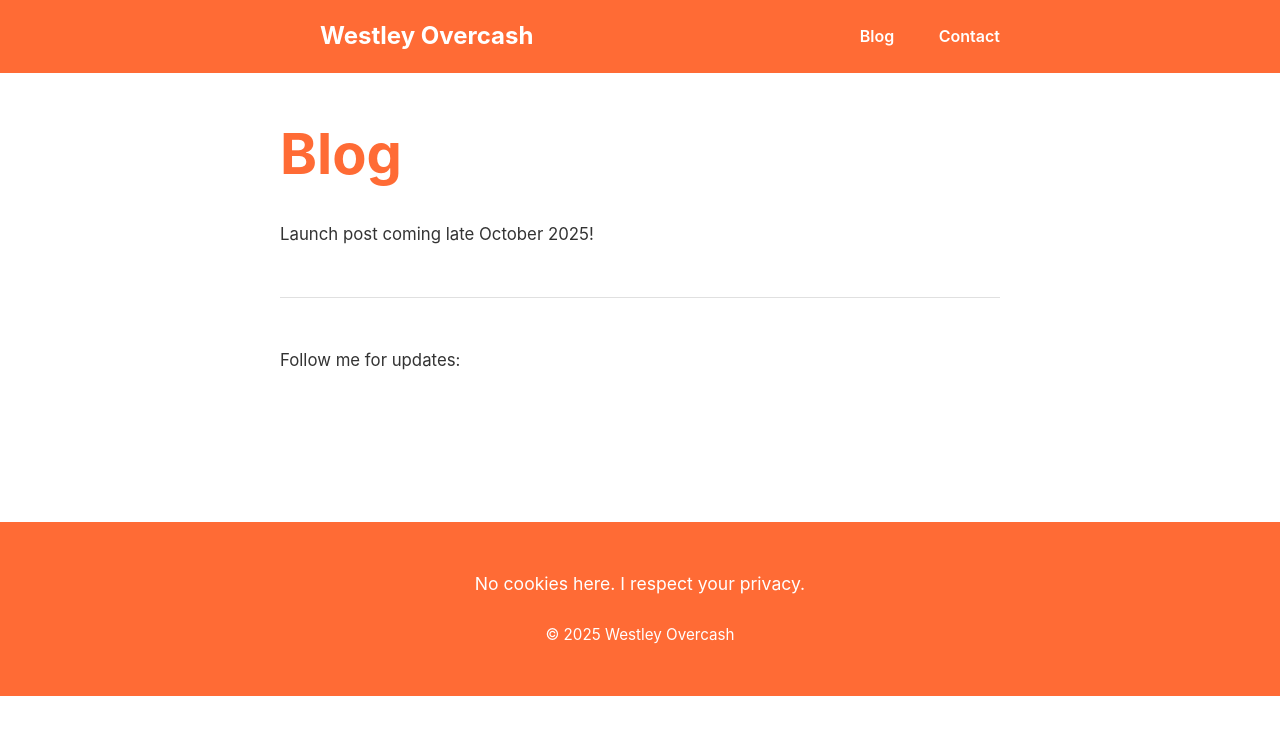
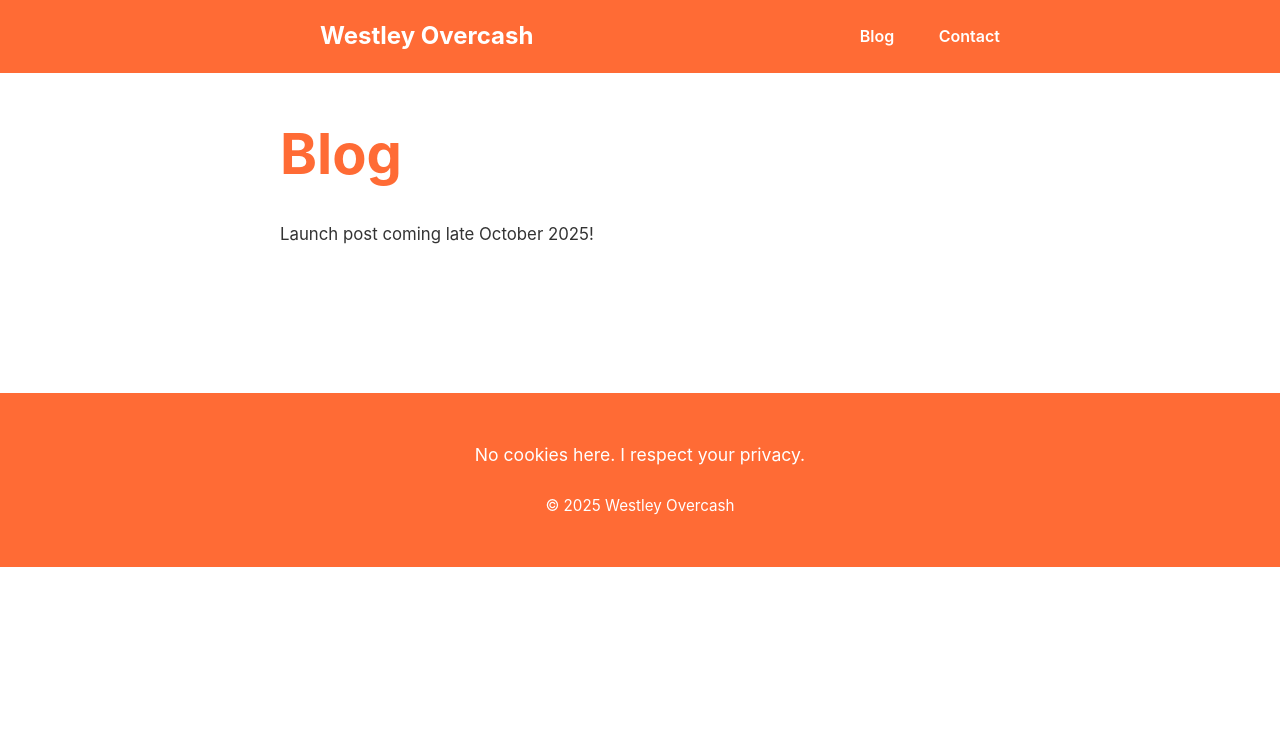
Before and after one commit to westleyovercash/westleyovercash.github.io, a Jekyll site: the page built from blog.md, in a window 1280 px wide. Shown: the top 735 px of the page. Built offline with Jekyll 4.4.1, drawn with Linux system fonts in a browser that asks for light colours.

Commit message:
Update blog.md

```diff
--- a/blog.md
+++ b/blog.md
@@ -6,10 +6,3 @@ title: Blog
 # Blog
 
 Launch post coming late October 2025!
-
----
-
-<div style="margin-top: 40px;">
-  <p style="margin-bottom: 20px;">Follow me for updates:</p>
-
-</div>
```
